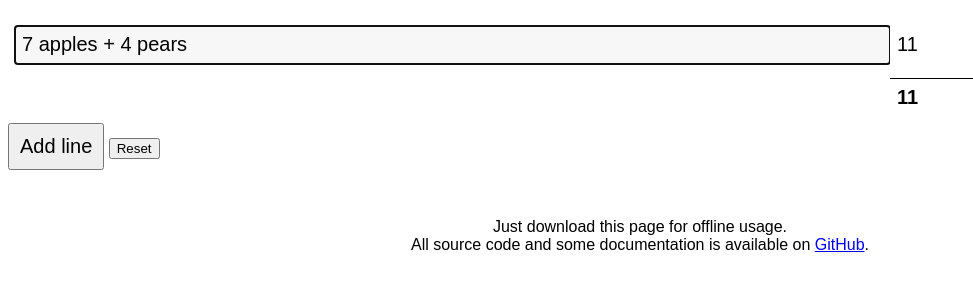
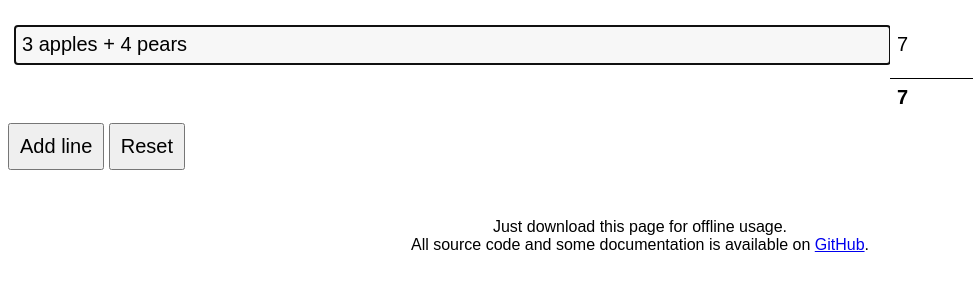
Before and after one commit to jerik/jotsum, a website: page jotsum.html in a window 1280 px wide. Both pictures are taken after a click on the button "Reset". Shown: the part 61-352 px from the top of the page, without its empty margins (0-973 px from the left). Drawn offline with Linux system fonts and the light colour scheme.

Commit message:
style of reset button, same firstline example

```diff
--- a/jotsum.html
+++ b/jotsum.html
@@ -64,7 +64,7 @@
 				width: 30%;
 			}
 
-			#add_line {
+			#add_line, #reset_sheet {
 				padding: 10px;
 				font-size: 20px;
 			}
--- a/jotsum.js
+++ b/jotsum.js
@@ -255,7 +255,7 @@ function reset_sheet() {
     while (sheet.firstChild) {
         sheet.removeChild(sheet.firstChild);
     }
-    add_calc_line('7 apples + 4 pears');
+    add_calc_line('3 apples + 4 pears');
     sheet.update_total();
 }
 
```
